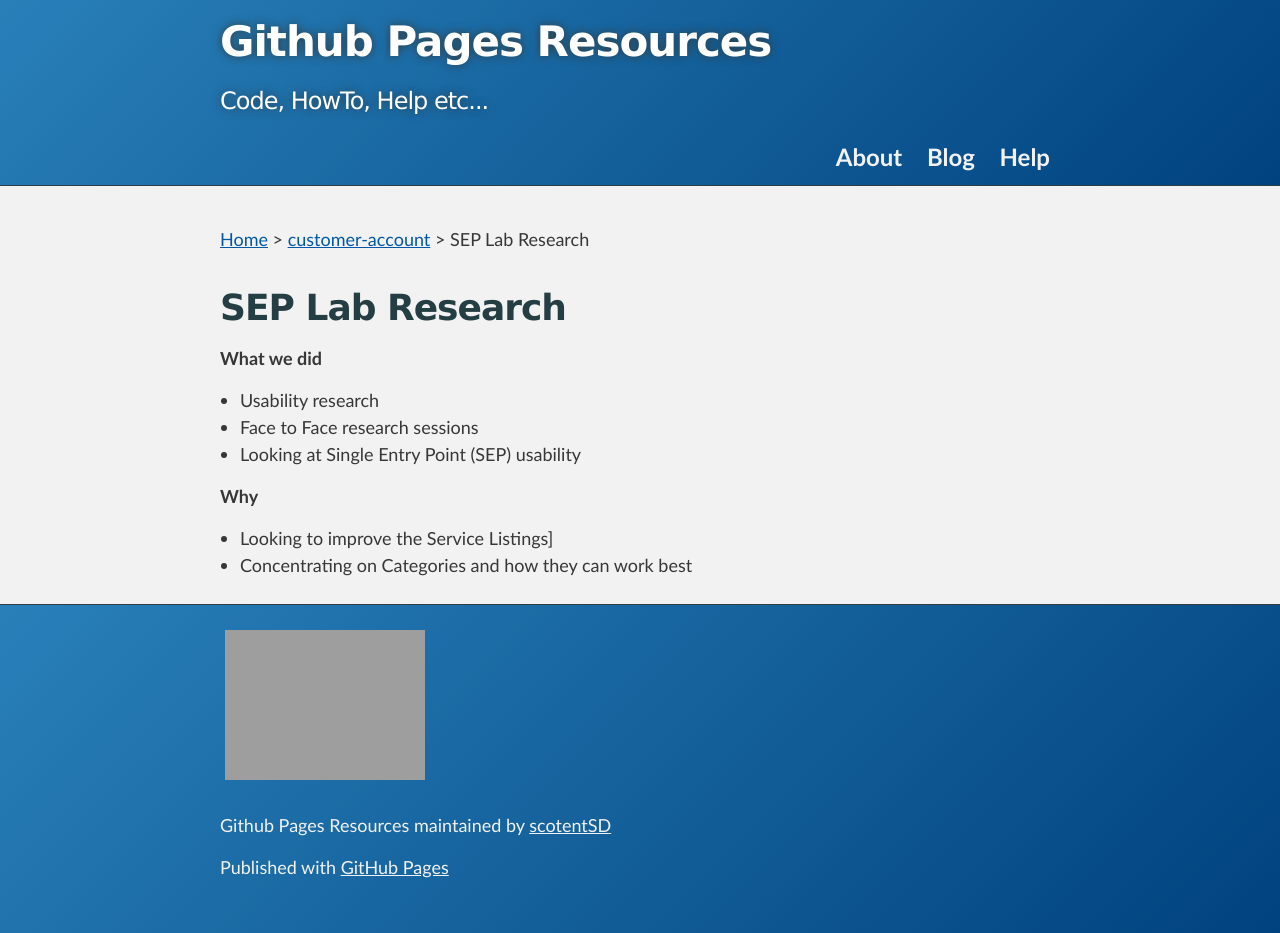
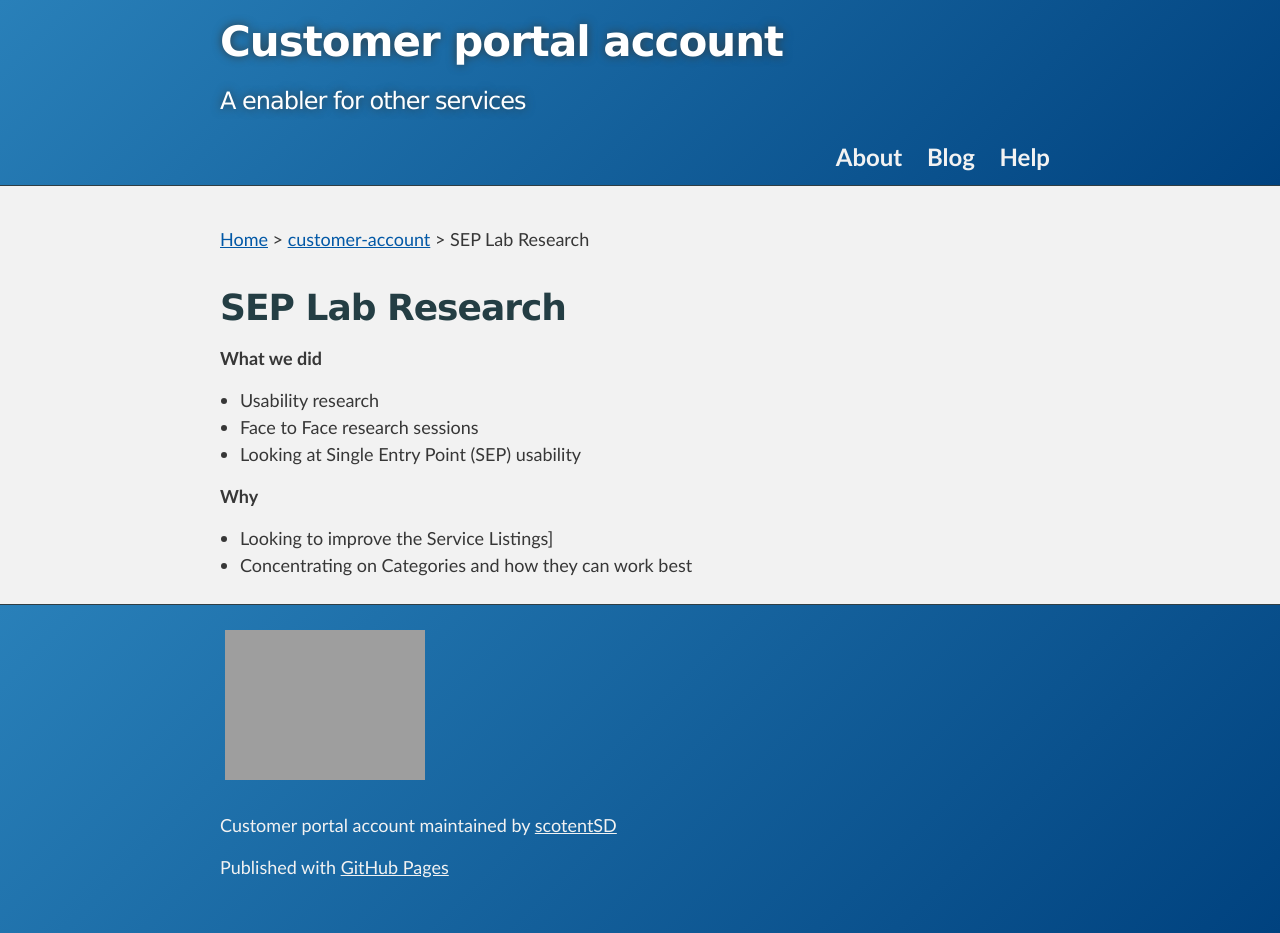
Before and after one commit to scotentSD/customer-account, a Jekyll site: the page built from _posts/2019-10-25-online-25-10-2019.md, in a window 1280 px wide. Built offline with Jekyll 4.4.1, drawn with Linux system fonts in a browser that asks for light colours.

Commit message:
SK - update with the right info

```diff
--- a/_config.yml
+++ b/_config.yml
@@ -1,8 +1,8 @@
 theme: jekyll-theme-slate
-title: Github Pages Resources
-description: Code, HowTo, Help etc...
+title: Customer portal account
+description: A enabler for other services
 excerpt_separator: "<!--more-->"
-baseurl: "/resources/"
+baseurl: "/customer-account/"
 permalink: /:title/
 # The release of Jekyll Now that you're using
 version: v1.2.0
```
